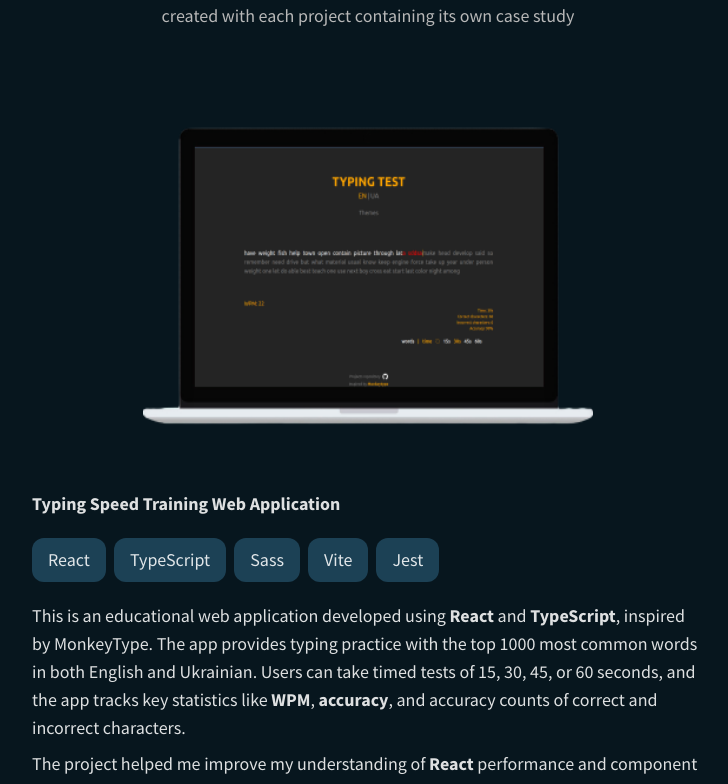
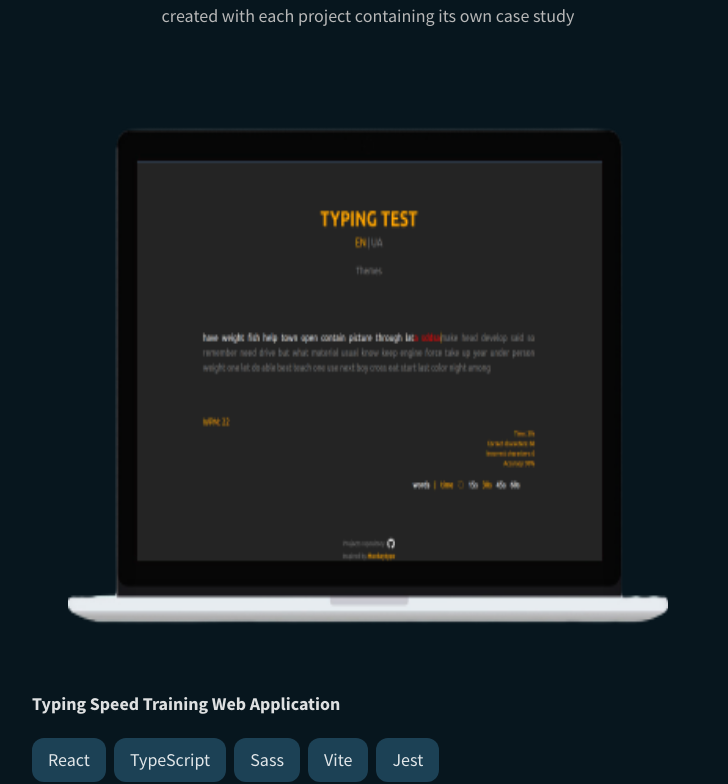
Before and after one commit to SkyDmytro/portfolio_nextjs, a React (Vite) app: page / in a window 1280 px wide. Shown: the part 2000-2784 px from the top of the page, without its empty margins (272-1000 px from the left). Built offline with nearby package versions, Linux system fonts and the light colour scheme.

Commit message:
hotfix: small image fixes

```diff
--- a/src/components/ProjectImage.tsx
+++ b/src/components/ProjectImage.tsx
@@ -3,7 +3,7 @@ export interface ProjectImageProps {
 }
 
 export const ProjectImage = ({ ProjectImageIcon }: ProjectImageProps) => (
-  <div className="w-[450px] h-[300px] flex justify-center">
-    <img src={ProjectImageIcon} alt="project image" />
+  <div className="md:max-w-[600px] md:max-h-[500px] lg:w-[600px] lg:h-[500px] flex">
+    <img src={ProjectImageIcon} alt="project image object-contain" />
   </div>
 );
--- a/src/components/ProjectPageLayout/ui/ProjectPageScreenshots.tsx
+++ b/src/components/ProjectPageLayout/ui/ProjectPageScreenshots.tsx
@@ -15,7 +15,7 @@ export const ProjectPageScreenshots = ({
               src={screen}
               alt="project image"
               key={idx}
-              className="rounded-lg ring ring-lightBlue ring-offset-1"
+              className="rounded-lg ring ring-lightBlue ring-offset-1 max-h-[700px]"
             />
           );
         })}
```
Also changed, not shown: src/assets/Chat_Project_new.png (added), src/assets/Typing_testProject_new2.png (added).
